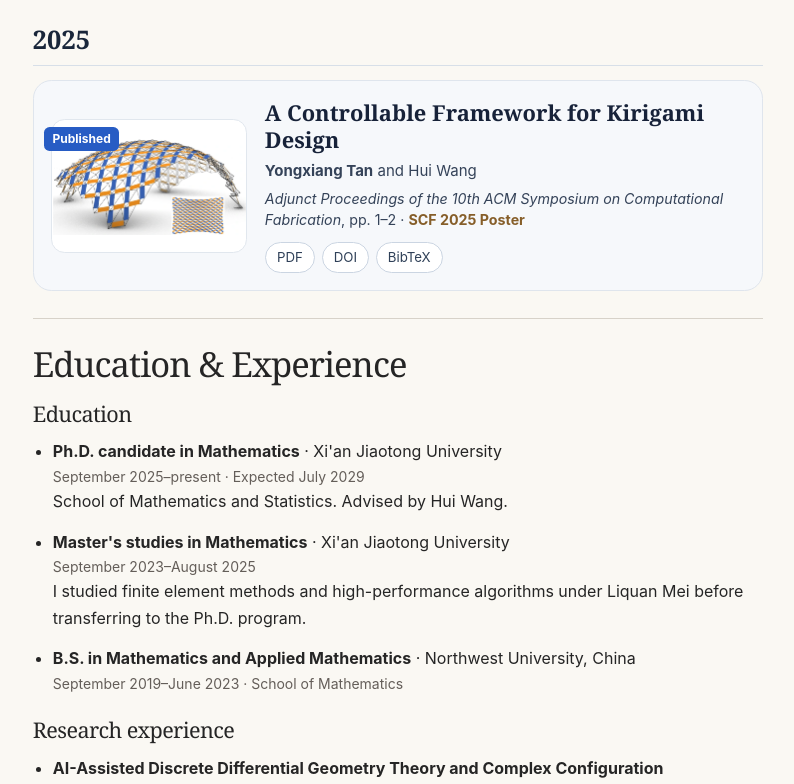
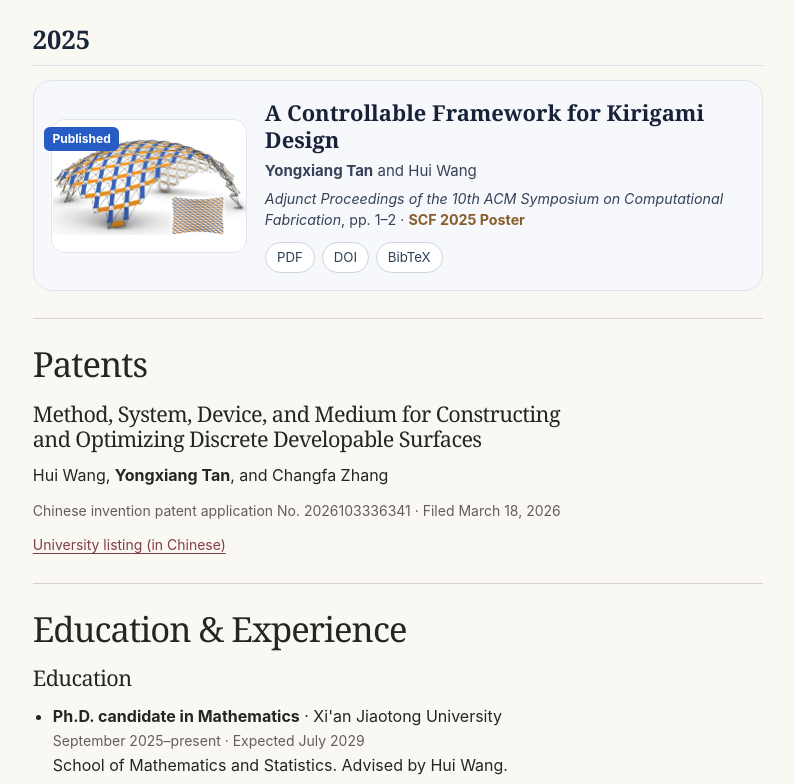
Before and after one commit to yxtan-xjtu/yxtan-xjtu.github.io, a plain HTML site: page index.html in a window 1280 px wide. Shown: the part 1641-2425 px from the top of the page, without its empty margins (421-1215 px from the left). Drawn offline with Linux system fonts and the light colour scheme.

Commit message:
List the discrete developable surfaces patent application

```diff
--- a/index.html
+++ b/index.html
@@ -36,6 +36,7 @@
             <li><a href="#interests">Research Interests</a></li>
             <li><a href="#news">News</a></li>
             <li><a href="#publications">Publications</a></li>
+            <li><a href="#patents">Patents</a></li>
             <li><a href="#experience">Education &amp; Experience</a></li>
             <li><a href="#contact">Contact</a></li>
           </ul>
@@ -131,6 +132,18 @@
         </section>
       </section>
 
+      <section class="content-section" id="patents">
+        <h2>Patents</h2>
+        <div class="entries">
+          <article class="entry">
+            <h3>Method, System, Device, and Medium for Constructing and Optimizing Discrete Developable Surfaces</h3>
+            <p>Hui Wang, <strong>Yongxiang Tan</strong>, and Changfa Zhang</p>
+            <p class="entry-meta">Chinese invention patent application No. 2026103336341 · Filed <time datetime="2026-03-18">March 18, 2026</time></p>
+            <p class="entry-meta"><a href="https://gr.xjtu.edu.cn/huiwang/zh_CN/zhym/1003869/list/index.htm">University listing (in Chinese)</a></p>
+          </article>
+        </div>
+      </section>
+
       <section class="content-section" id="experience">
         <h2>Education &amp; Experience</h2>
         <div class="entries">
```
